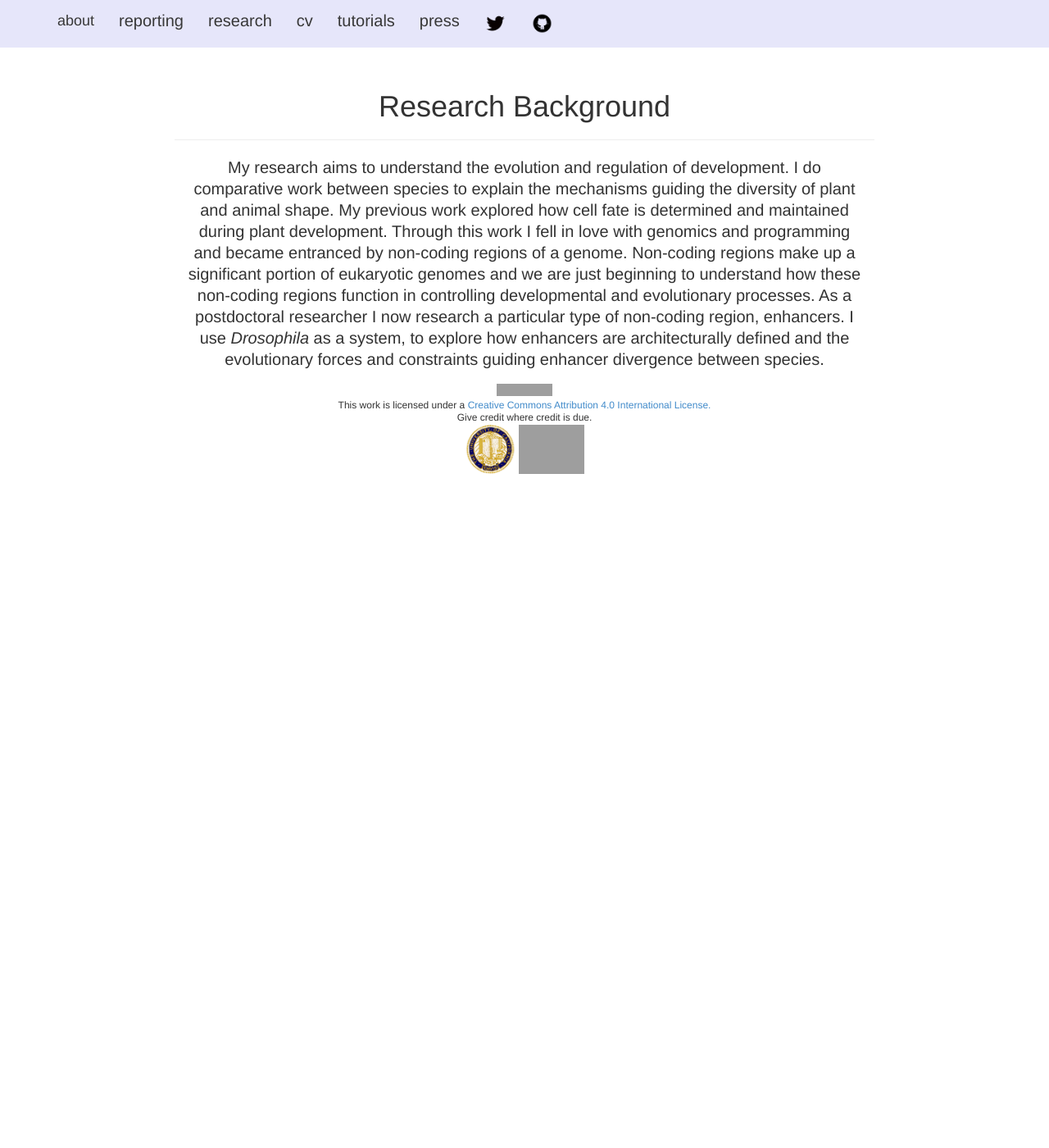
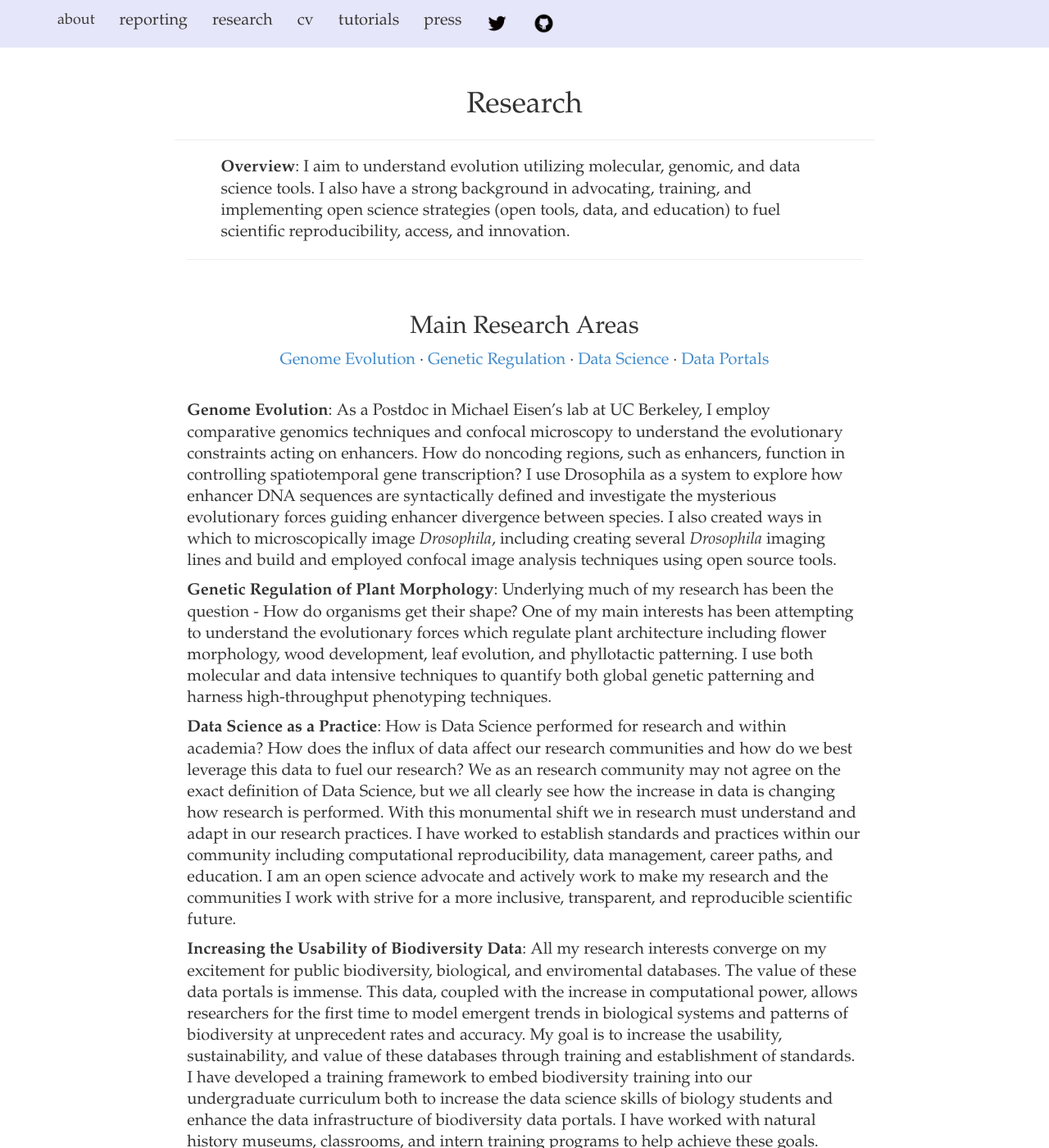
Before and after one commit to iamciera/creports, a Jekyll site: the page built from research/index.html, in a window 1280 px wide and 1400 px high. Shown: the whole window at 82% size. Built offline with Jekyll 4.4.1, drawn with Linux system fonts in a browser that asks for light colours; nearby versions of some CDN libraries; grey boxes are pictures that could not be loaded.

Commit message:
updated research section

```diff
--- a/research/index.html
+++ b/research/index.html
@@ -2,11 +2,38 @@
 layout: research
 ---
 <div class="row text-center">
-  <h1>Research Background</h1>
+  <h1>Research </h1>
   <hr />
 </div>
-<div align="center">
-	<p>
-        My research aims to understand the evolution and regulation of development. I do comparative work between species to explain the mechanisms guiding the diversity of plant and animal shape. My previous work explored how cell fate is determined and maintained during plant development. Through this work I fell in love with genomics and programming and became entranced by non-coding regions of a genome. Non-coding regions make up a significant portion of eukaryotic genomes and we are just beginning to understand how these non-coding regions function in controlling developmental and evolutionary processes. As a postdoctoral researcher I now research a particular type of non-coding region, enhancers. I use <i>Drosophila</i> as a system, to explore how enhancers are architecturally defined and the evolutionary forces and constraints guiding enhancer divergence between species.
+<div align="left">
+	<p style="margin-left:5%; margin-right:5%;">
+        <b>Overview</b>: I aim to understand evolution utilizing molecular, genomic, and data science tools. I also have a strong background in advocating, training, and implementing open science strategies (open tools, data, and education) to fuel scientific reproducibility,  access, and innovation.
     </p>
+     <hr />
+     <br>
+    	<div align="center">
+    		<a name="genome"></a>
+    		<p><h2> Main Research Areas</h2> </p>
+    		<p>
+    			<a href="#genome">Genome Evolution</a> <span>&#183;</span> <a href="#regulation">Genetic Regulation</a> <span>&#183;</span> <a href="#data">Data Science</a> <span>&#183;</span> <a href="#portals">Data Portals </a>
+    		</p>
+    	</div>
+
+    <br>
+
+    <p>
+    	<b>Genome Evolution</b>: As a Postdoc in Michael Eisen’s lab at UC Berkeley, I employ comparative genomics techniques and confocal microscopy to understand the evolutionary constraints acting on enhancers. How do noncoding regions, such as enhancers, function in controlling spatiotemporal gene transcription? I use Drosophila as a system to explore how enhancer DNA sequences are syntactically defined and investigate the mysterious evolutionary forces guiding enhancer divergence between species. I also created ways in which to microscopically image <i>Drosophila</i>, including creating several <i>Drosophila</i> imaging lines and build and employed confocal image analysis techniques using open source tools.
+ 	</p>
+
+ 	<p><a name="data"></a>
+    	<b id="regulation">Genetic Regulation of Plant Morphology</b>: Underlying much of my research has been the question - How do organisms get their shape?  One of my main interests has been attempting to understand the evolutionary forces which regulate plant architecture including flower morphology, wood development, leaf evolution, and phyllotactic patterning. I use both molecular and data intensive techniques to quantify both global genetic patterning and harness high-throughput phenotyping techniques.
+ 	</p>
+
+ 	<p>
+	 	<b>Data Science as a Practice</b>: How is Data Science performed for research and within academia? How does the influx of data affect our research communities and how do we best leverage this data to fuel our research? We as an research community may not agree on the exact definition of Data Science, but we all clearly see how the increase in data is changing how research is performed.  With this monumental shift we in research must understand and adapt in our research practices. I have worked to establish standards and practices within our community including computational reproducibility, data management, career paths, and education. I am an open science advocate and actively work to make my research and the communities I work with strive for a more inclusive, transparent, and reproducible scientific future.
+	 </p>
+
+	 <p> <a name="portals"></a>
+	 	<b>Increasing the Usability of Biodiversity Data</b>: All my research interests converge on my excitement for public biodiversity, biological, and enviromental databases. The value of these data portals is immense. This data, coupled with the increase in computational power, allows researchers for the first time to model emergent trends in biological systems and patterns of biodiversity at unprecedent rates and accuracy.  My goal is to increase the usability, sustainability, and value of these databases through training and establishment of standards. I have developed a training framework to embed biodiversity training into our undergraduate curriculum both to increase the data science skills of biology students and enhance the data infrastructure of biodiversity data portals. I have worked with natural history museums, classrooms, and intern training programs to help achieve these goals.
+	 </p>
 </div>
```
Also changed, not shown: css/bootstrap.css.
